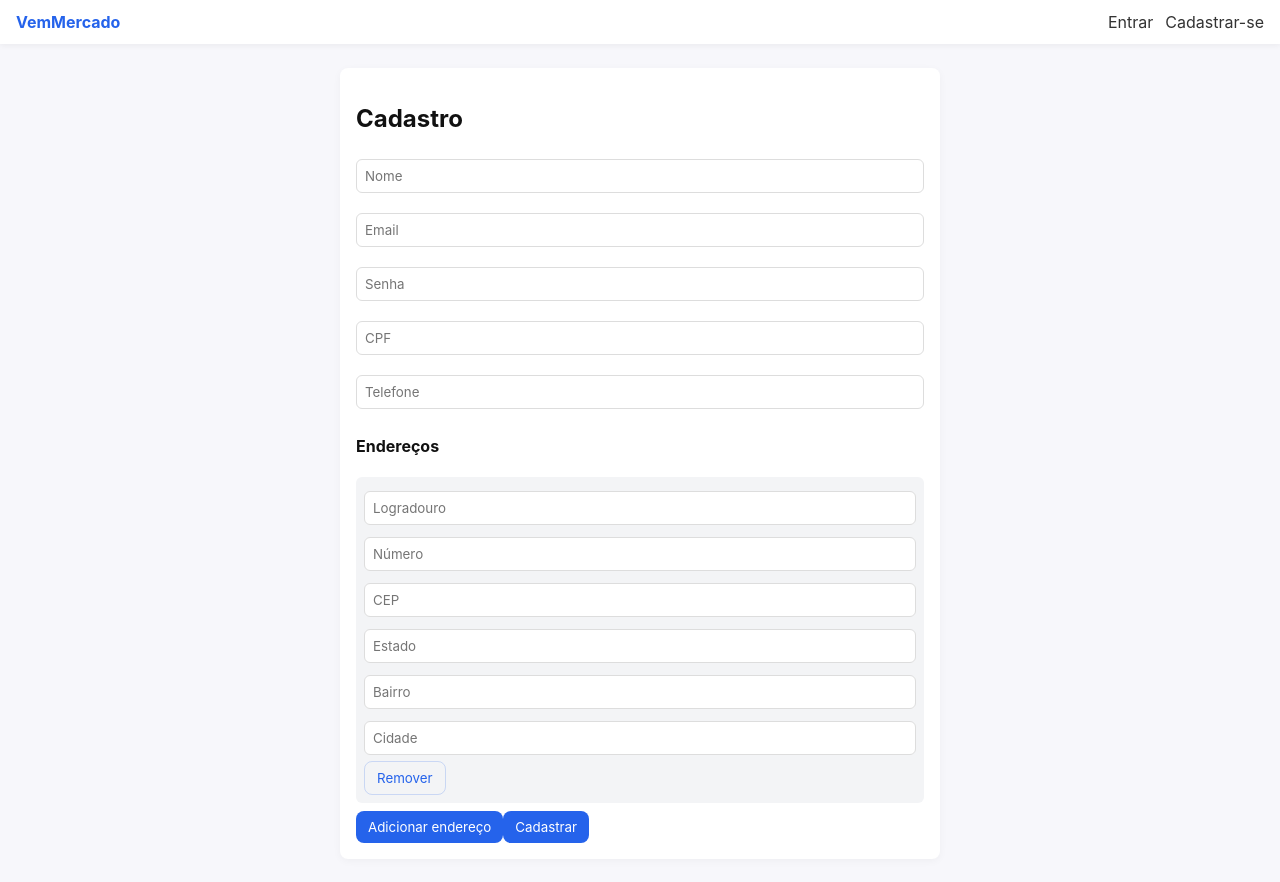
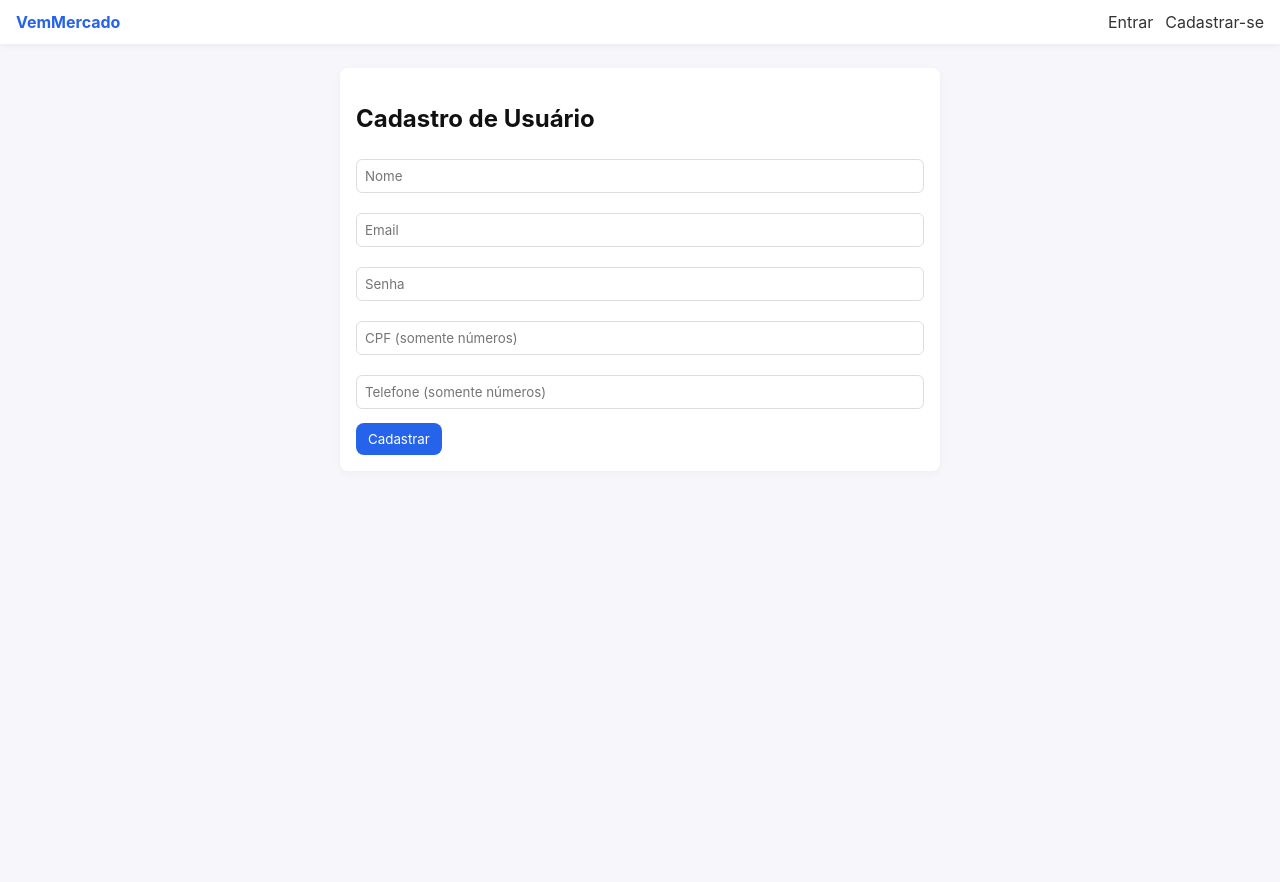
Before and after one commit to flaviovlm/VemMercado, a React (Vite) app in the folder frontend/vem-mercado-web/: page /cadastro in a window 1280 px wide. After the commit the page ends 800 px from the top, so only its background shows below. Built offline with nearby package versions, Linux system fonts and the light colour scheme.

Commit message:
Modificações na tela de cadastro

```diff
--- a/frontend/vem-mercado-web/src/pages/Cadastro/Cadastro.jsx
+++ b/frontend/vem-mercado-web/src/pages/Cadastro/Cadastro.jsx
@@ -1,51 +1,81 @@
 import React from "react";
-import { useForm, useFieldArray } from "react-hook-form";
-import { yupResolver } from '@hookform/resolvers/yup';
+// Removendo useFieldArray
+import { useForm } from "react-hook-form";
+import { yupResolver } from "@hookform/resolvers/yup";
 import * as yup from "yup";
 import { cadastrarUsuario } from "../../api/usuarioApi";
 import { useNavigate } from "react-router-dom";
 import Toast from "../../components/Toast";
+import "./style.css";
 
-const enderecoSchema = yup.object({
-  logradouro: yup.string().min(5).required(),
-  numero: yup.string().max(10).required(),
-  cep: yup.string().min(8).required(),
-  estado: yup.string().min(3).required(),
-  bairro: yup.string().min(3).required(),
-  cidade: yup.string().min(5).required()
+// 1. Esquema de Validação Atualizado
+// Removemos enderecoSchema e a validação do array 'endereco' do schema principal
+const schema = yup.object({
+  // Validações mais expressivas para mensagens de erro claras
+  nome: yup
+    .string()
+    .min(3, "O nome deve ter no mínimo 3 caracteres")
+    .max(50, "O nome deve ter no máximo 50 caracteres")
+    .required("Nome é obrigatório"),
+  email: yup
+    .string()
+    .email("Formato de e-mail inválido")
+    .required("Email é obrigatório"),
+  // Aumentado o mínimo da senha para 6
+  senha: yup
+    .string()
+    .min(6, "A senha deve ter no mínimo 6 caracteres")
+    .max(20, "A senha deve ter no máximo 20 caracteres")
+    .required("Senha é obrigatória"),
+  // Validação focada em 11 dígitos para CPF (apenas números)
+  cpf: yup
+    .string()
+    .matches(/^\d{11}$/, "CPF inválido. Use 11 dígitos.")
+    .required("CPF é obrigatório"),
+  // Validação focada em 10 ou 11 dígitos para Telefone (apenas números)
+  telefone: yup
+    .string()
+    .matches(/^\d{10,11}$/, "Telefone inválido. Use 10 ou 11 dígitos.")
+    .required("Telefone é obrigatório"),
 });
 
-const schema = yup.object({
-  nome: yup.string().min(3).max(50).required(),
-  email: yup.string().email().required(),
-  senha: yup.string().min(3).max(10).required(),
-  cpf: yup.string().min(11).required(),
-  telefone: yup.string().min(11).required(),
-  endereco: yup.array().of(enderecoSchema).min(1)
-});
+export default function Cadastro() {
+  // 2. Lógica do Componente Atualizada
+  // Não precisamos mais de 'control'
+  const {
+    register,
+    handleSubmit,
+    formState: { errors, isSubmitting },
+  } = useForm({
+    resolver: yupResolver(schema),
+    // Removendo defaultValues para 'endereco'
+  });
+  // Remoção de useFieldArray (fields, append, remove)
 
-export default function Cadastro(){
-  const { register, control, handleSubmit, formState: { errors, isSubmitting } } = useForm({ resolver: yupResolver(schema), defaultValues: { endereco: [{}] } });
-  const { fields, append, remove } = useFieldArray({ control, name: "endereco" });
   const [toast, setToast] = React.useState(null);
   const navigate = useNavigate();
 
   const onSubmit = async (data) => {
     try {
+      // ⚠️ ASSUMIMOS que a API de cadastro agora aceita o payload sem o array de 'endereco'
       await cadastrarUsuario(data);
       setToast("Cadastro realizado com sucesso");
-      setTimeout(()=> navigate("/login"), 1000);
+      setTimeout(() => navigate("/login"), 1000);
     } catch (err) {
-      setToast(err.response?.data?.mensagem || "Erro no cadastro");
+      // Melhoria no tratamento de erro para exibir mensagens mais específicas da API
+      setToast(
+        err.response?.data?.mensagem || "Erro no cadastro. Verifique os dados.",
+      );
     } finally {
-      setTimeout(()=>setToast(null),3000);
+      setTimeout(() => setToast(null), 3000);
     }
   };
 
   return (
     <div className="card-form">
-      <h2>Cadastro</h2>
+      <h2>Cadastro de Usuário</h2>
       <form onSubmit={handleSubmit(onSubmit)}>
+        {/* Campos de Cadastro do Usuário */}
         <input placeholder="Nome" {...register("nome")} />
         <p className="error">{errors.nome?.message}</p>
 
@@ -55,27 +85,21 @@ export default function Cadastro(){
         <input placeholder="Senha" type="password" {...register("senha")} />
         <p className="error">{errors.senha?.message}</p>
 
-        <input placeholder="CPF" {...register("cpf")} />
+        {/* ⚠️ Melhoria de UX: Adicionar formatação de máscara (ex: react-input-mask) para campos como CPF/Telefone em um cenário real. */}
+        <input placeholder="CPF (somente números)" {...register("cpf")} />
         <p className="error">{errors.cpf?.message}</p>
 
-        <input placeholder="Telefone" {...register("telefone")} />
+        <input
+          placeholder="Telefone (somente números)"
+          {...register("telefone")}
+        />
         <p className="error">{errors.telefone?.message}</p>
 
-        <h4>Endereços</h4>
-        {fields.map((f, idx) => (
-          <div key={f.id} className="address-block">
-            <input placeholder="Logradouro" {...register(`endereco.${idx}.logradouro`)} />
-            <input placeholder="Número" {...register(`endereco.${idx}.numero`)} />
-            <input placeholder="CEP" {...register(`endereco.${idx}.cep`)} />
-            <input placeholder="Estado" {...register(`endereco.${idx}.estado`)} />
-            <input placeholder="Bairro" {...register(`endereco.${idx}.bairro`)} />
-            <input placeholder="Cidade" {...register(`endereco.${idx}.cidade`)} />
-            <button type="button" className="btn ghost" onClick={() => remove(idx)}>Remover</button>
-          </div>
-        ))}
-        <button type="button" className="btn" onClick={() => append({})}>Adicionar endereço</button>
+        {/* 3. Remoção da seção de Endereços no JSX */}
 
-        <button className="btn" type="submit" disabled={isSubmitting}>Cadastrar</button>
+        <button className="btn" type="submit" disabled={isSubmitting}>
+          {isSubmitting ? "Cadastrando..." : "Cadastrar"}
+        </button>
       </form>
       <Toast message={toast} />
     </div>
```
Also changed, not shown: frontend/vem-mercado-web/src/pages/Cadastro/style.css (added).
